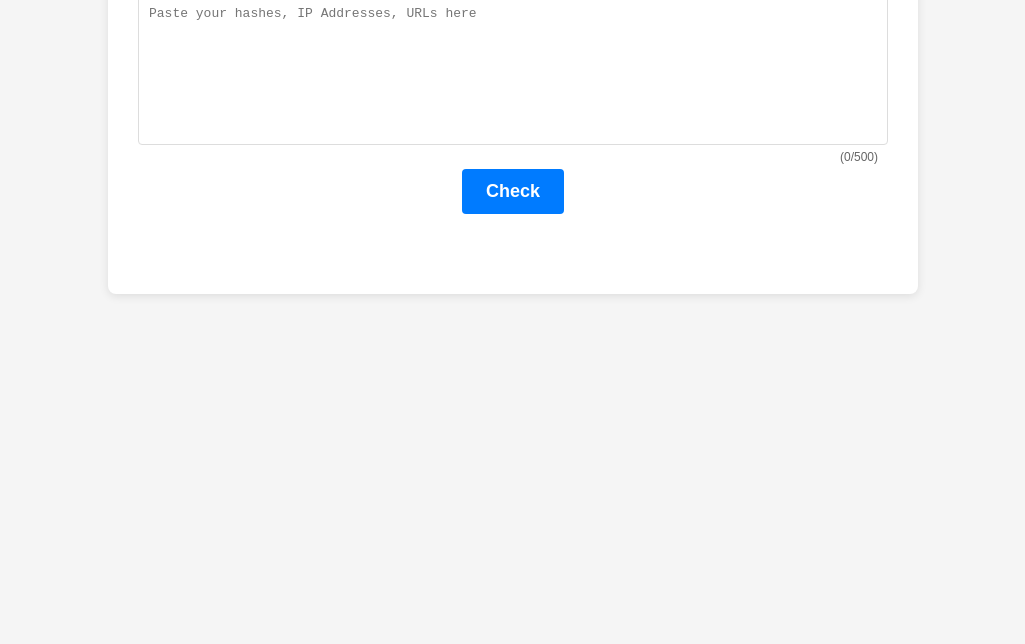
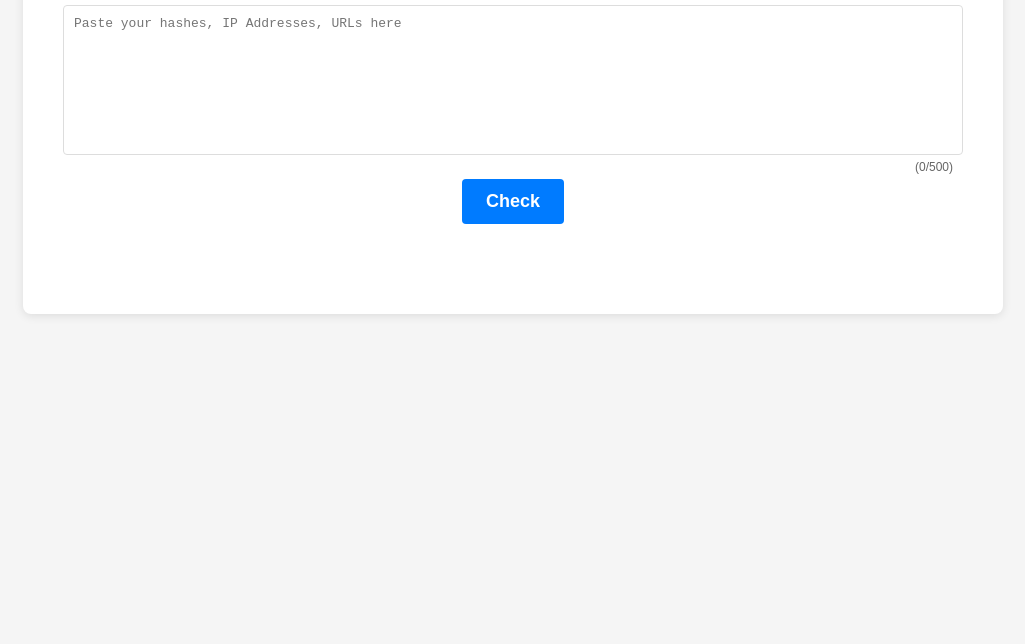
Before and after one commit to sscoconutree/IOCBulkChecker, a plain HTML site: page public/index.html in a window 1280 px wide. Shown: the part 156-800 px from the top of the page, without its empty margins (127-1152 px from the left). Drawn offline with Linux system fonts and the light colour scheme.

Commit message:
Update styles.css

```diff
--- a/public/styles.css
+++ b/public/styles.css
@@ -11,9 +11,9 @@ body {
 }
 
 .container {
-    max-width: 750px;
-    width: 90%;
-    padding: 30px;
+    max-width: 900px;
+    width: 85%;
+    padding: 40px;
     background-color: #fff;
     border-radius: 8px;
     box-shadow: 0 2px 10px rgba(0, 0, 0, 0.1);
```
